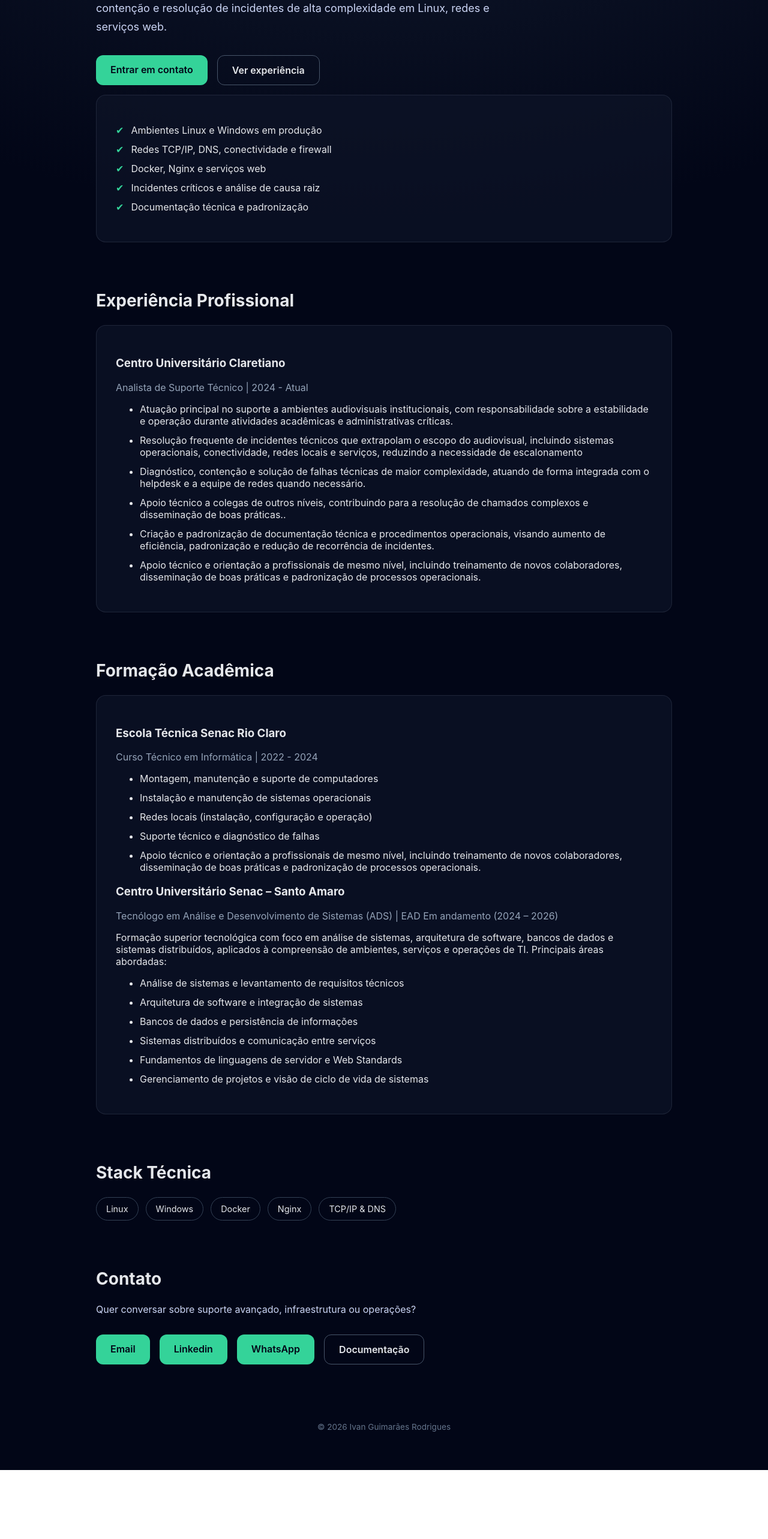
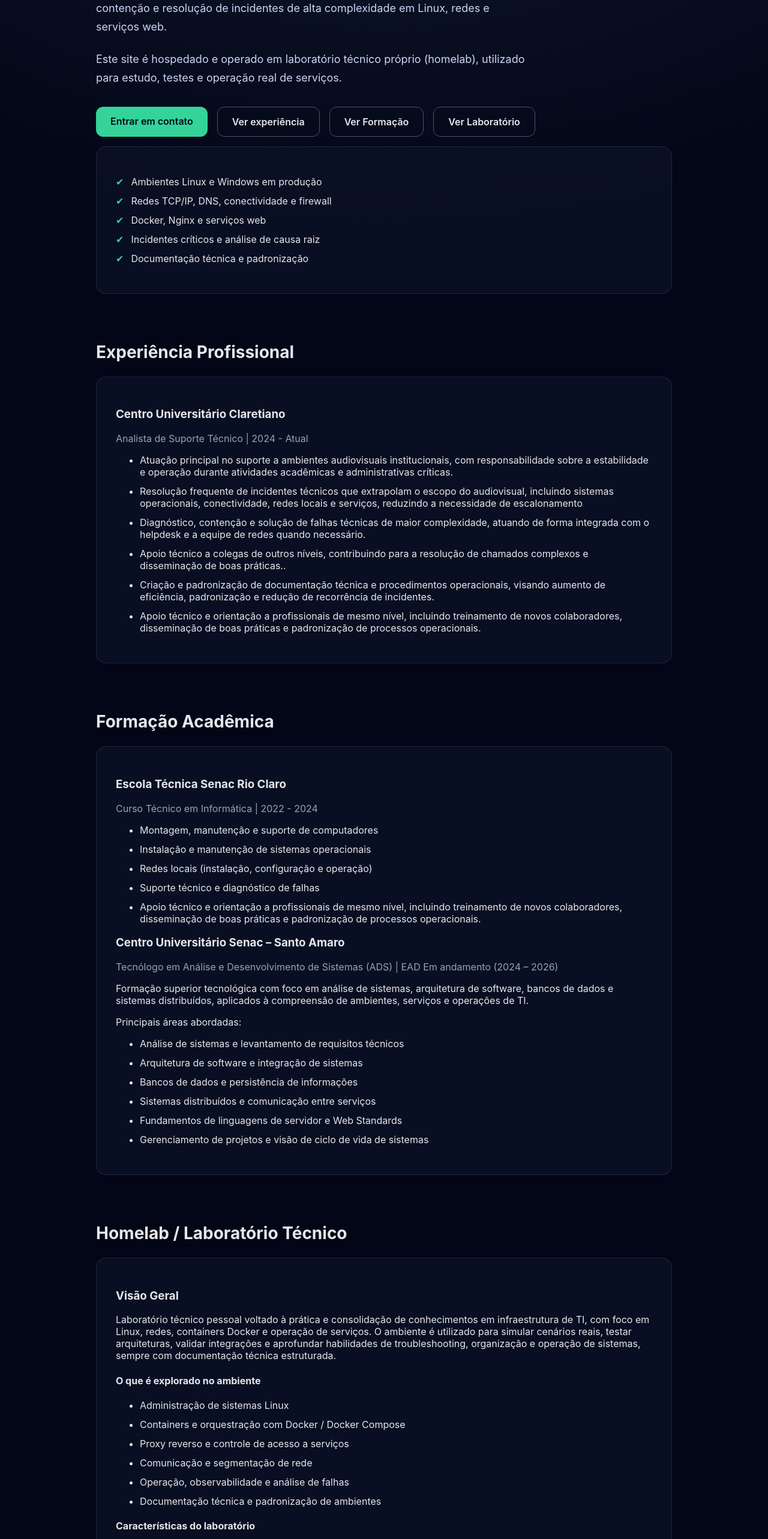
Before and after one commit to Ivan8505/ivanrodrigues.dev, a Nuxt app: page / in a window 1280 px wide. Shown: the part 234-2800 px from the top of the page at 60% size. Before the commit the page ends 2685 px from the top, so only its background shows below. Built offline with nearby package versions, Linux system fonts and the light colour scheme.

Commit message:
algumas mudanças ae

```diff
--- a/app/app.vue
+++ b/app/app.vue
@@ -10,16 +10,23 @@
     <main class="container">
       <!-- HERO -->
       <section class="hero">
-        <h1>Analista de Suporte Técnico</h1>
+        <h1>Analista de Suporte Técnico
+          <!-- <p class="subtitle"> -->
+            <!-- Atuação em Suporte N1, N2 e N3, ambientes audiovisuais críticos e infraestrutura de TI em formação. -->
+          <!-- </p> -->
+        </h1>
         <p class="subtitle">
-          Responsável por manter ambientes críticos estáveis em operação 24/7,
-          atuando na contenção e resolução de incidentes de alta complexidade em
-          Linux, redes e serviços web.
+          Responsável por manter ambientes críticos estáveis em operação 24/7, atuando na contenção e resolução de incidentes de alta complexidade em Linux, redes e serviços web.
+        </p>
+        <p class="subtitle">
+          Este site é hospedado e operado em laboratório técnico próprio (homelab), utilizado para estudo, testes e operação real de serviços.
         </p>
         <p>
           <div class="actions">
             <a href="#contato" class="btn primary">Entrar em contato</a>
             <a href="#experiencia" class="btn secondary">Ver experiência</a>
+            <a href="#academica" class="btn secondary">Ver Formação</a>
+            <a href="#home-lab" class="btn secondary">Ver Laboratório</a>
           </div>
         </p>
       </section>
@@ -67,7 +74,7 @@
           </ul>
           <h3>Centro Universitário Senac – Santo Amaro</h3>
           <span class="role">Tecnólogo em Análise e Desenvolvimento de Sistemas (ADS) | EAD Em andamento (2024 – 2026)</span>
-          Formação superior tecnológica com foco em análise de sistemas, arquitetura de software, bancos de dados e sistemas distribuídos, aplicados à compreensão de ambientes, serviços e operações de TI.
+          <p>Formação superior tecnológica com foco em análise de sistemas, arquitetura de software, bancos de dados e sistemas distribuídos, aplicados à compreensão de ambientes, serviços e operações de TI.</p>
           Principais áreas abordadas:
           <ul class="bullets">
             <li>Análise de sistemas e levantamento de requisitos técnicos</li>
@@ -79,6 +86,44 @@
           </ul>
         </div>
       </section>
+
+      <!-- HOME LAB -->
+      <section id="home-lab" class="section">
+        <h2>Homelab / Laboratório Técnico</h2>
+        <div class="card">
+          <h3>Visão Geral</h3>
+          <p>
+            Laboratório técnico pessoal voltado à prática e consolidação de conhecimentos em infraestrutura de TI, com foco em Linux, redes, containers Docker e operação de serviços.
+
+O ambiente é utilizado para simular cenários reais, testar arquiteturas, validar integrações e aprofundar habilidades de troubleshooting, organização e operação de sistemas, sempre com documentação técnica estruturada.
+          </p>
+          <h4>O que é explorado no ambiente</h4>
+          <ul class="bullets">
+            <li>Administração de sistemas Linux</li>
+            <li>Containers e orquestração com Docker / Docker Compose</li>
+            <li>Proxy reverso e controle de acesso a serviços</li>
+            <li>Comunicação e segmentação de rede</li>
+            <li>Operação, observabilidade e análise de falhas</li>
+            <li>Documentação técnica e padronização de ambientes</li>
+          </ul>
+          <h4>Características do laboratório</h4>
+          <ul class="bullets">
+            <li>Ambiente baseado em infraestrutura de baixo custo (SBC), com foco educacional</li>
+            <li>Serviços ativados conforme capacidade do host</li>
+            <li>Separação entre serviços internos, experimentais e de apoio</li>
+            <li>Arquitetura pensada para estudo prático e operação controlada</li>
+          </ul>
+          <h4>Objetivo do Homelab</h4>
+          <p>
+Aplicar conceitos de infraestrutura, redes e operações em um ambiente realista, reforçando a capacidade de análise técnica, tomada de decisão e suporte a serviços críticos.
+
+O laboratório funciona como complemento prático à experiência profissional, fortalecendo a atuação em Suporte N3, Infraestrutura e Operações de TI.
+          </p>
+          <br>
+          <a href="https://xwiki.ivanrodrigues.dev" target="_blank" class="btn primary">Documentação</a>
+        </div>
+      </section>
+
       <!-- STACK -->
       <section class="section">
         <h2>Stack Técnica</h2>
@@ -99,7 +144,6 @@
           <a href="mailto:ivan2g.rodriigues@gmail.com" class="btn primary">Email</a>
           <a href="https://www.linkedin.com/in/ivan8505/" target="_blank" class="btn primary">Linkedin</a>
           <a href="https://wa.me/5519999004353" target="_blank" class="btn primary">WhatsApp</a>
-          <a href="https://xwiki.ivanrodrigues.dev" target="_blank" class="btn secondary">Documentação</a>
         </div>
       </section>
 
```
Also changed, not shown: app/index.vue (added), 1 other file (tests, documents, lock files or other folders).
